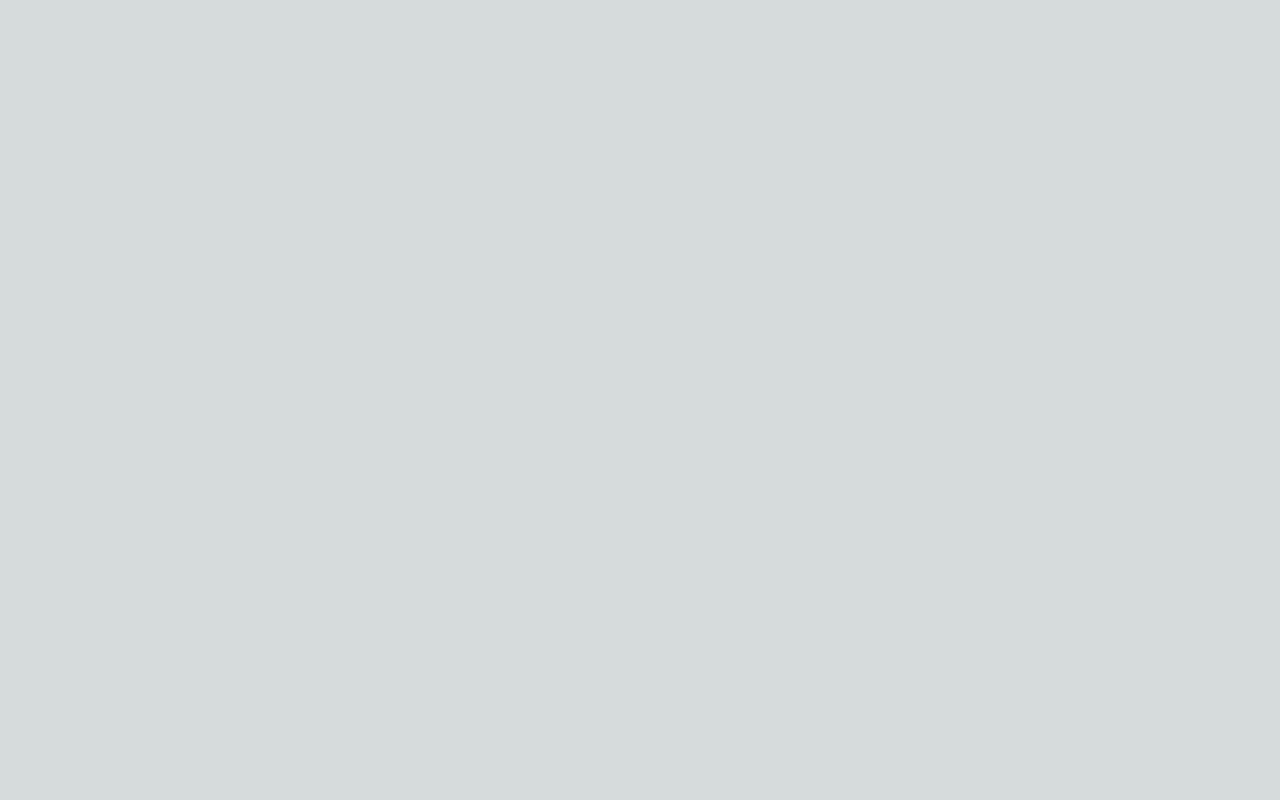
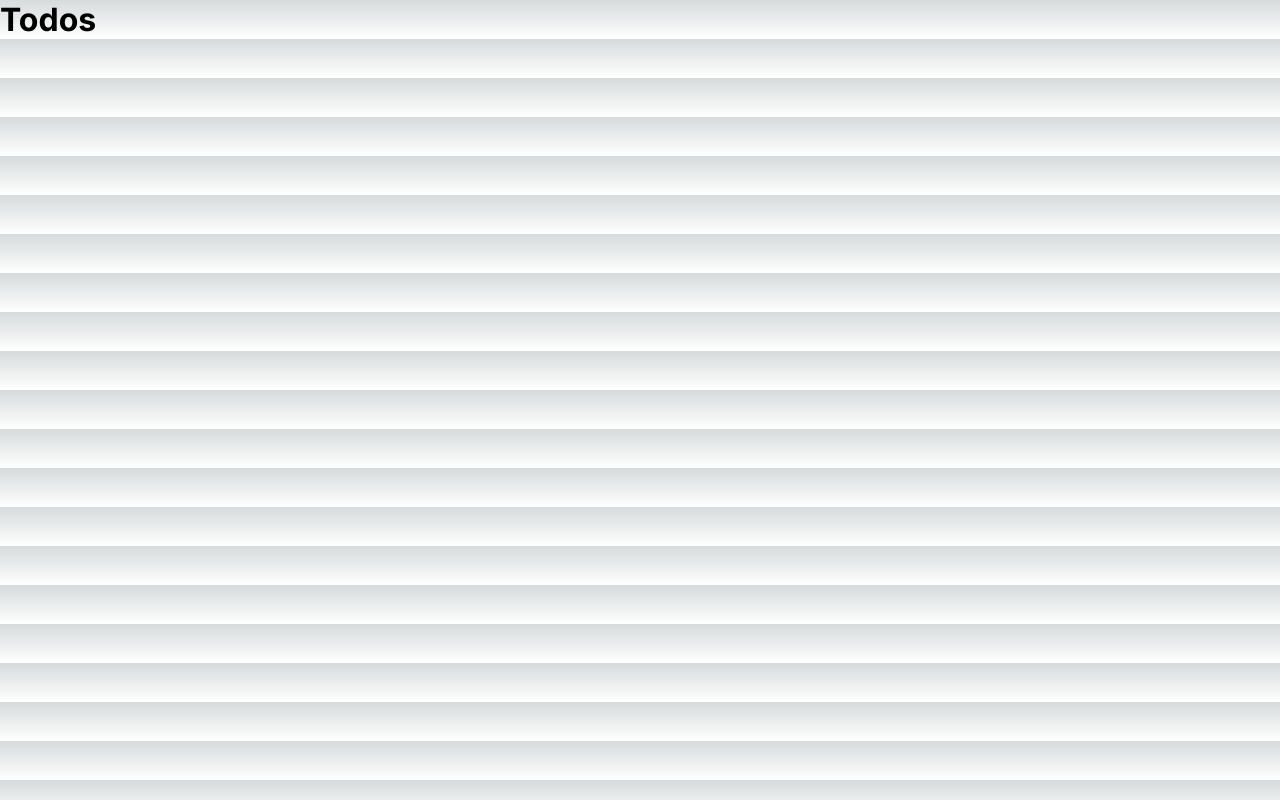
Before and after one commit to EmpSwarup/fullstack-todo-list, a Next.js app: page / in a window 1280 px wide. Built offline with nearby package versions, Linux system fonts and the light colour scheme.

Commit message:
todo component imported to page

```diff
--- a/src/app/page.tsx
+++ b/src/app/page.tsx
@@ -1,5 +1,10 @@
 import styles from "./page.module.css";
+import Todo from "./components/todo";
 
 export default function Home() {
-  return <main className={styles.main}></main>;
+  return (
+    <main className={styles.main}>
+      <Todo />
+    </main>
+  );
 }
```
